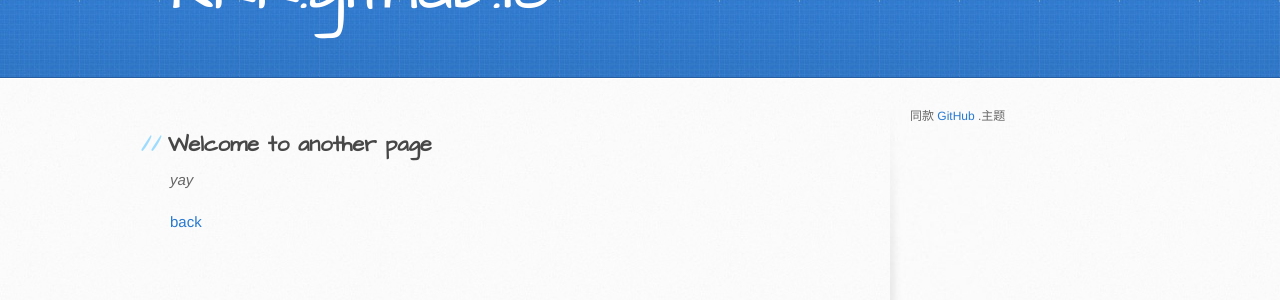
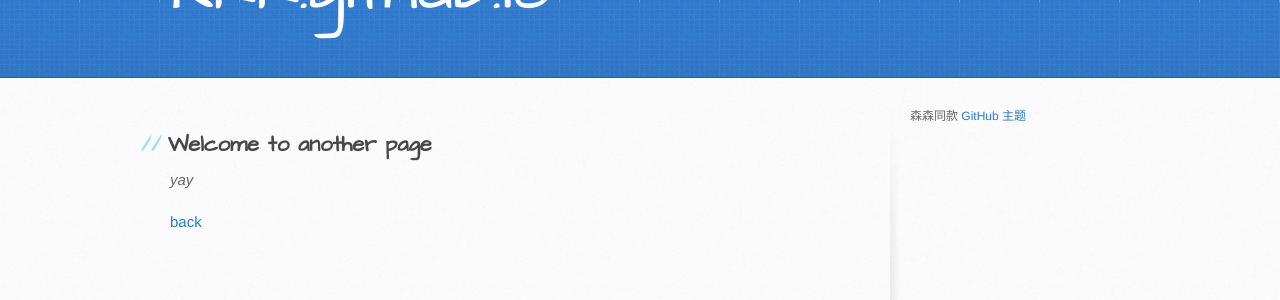
Before and after one commit to Katherine-Kkk/Katherine-Kkk.github.io, a Jekyll site: the page built from another-page.md, in a window 1280 px wide. Shown: the part 161-461 px from the top of the page. Built offline with Jekyll 4.4.1, drawn with Linux system fonts in a browser that asks for light colours; the repository's description, which GitHub fills in, is left out; our own code applies the rules of GitHub Pages for plain Markdown files.

Commit message:
Update default.html

```diff
--- a/_layouts/default.html
+++ b/_layouts/default.html
@@ -54,7 +54,7 @@
             <p class="repo-owner"><a href="{{ site.github.repository_url }}">{{ site.github.repository_name }}</a> is maintained by <a href="{{ site.github.owner_url }}">{{ site.github.owner_name }}</a>.</p>
           {% endif %}
 
-          <p>同款 <a href="https://github.com/pages-themes/architect?tab=readme-ov-file">GitHub </a>.主题</p>
+          <p>森森同款 <a href="https://github.com/pages-themes/architect?tab=readme-ov-file">GitHub 主题</a></p>
         </aside>
       </div>
     </div>
```
